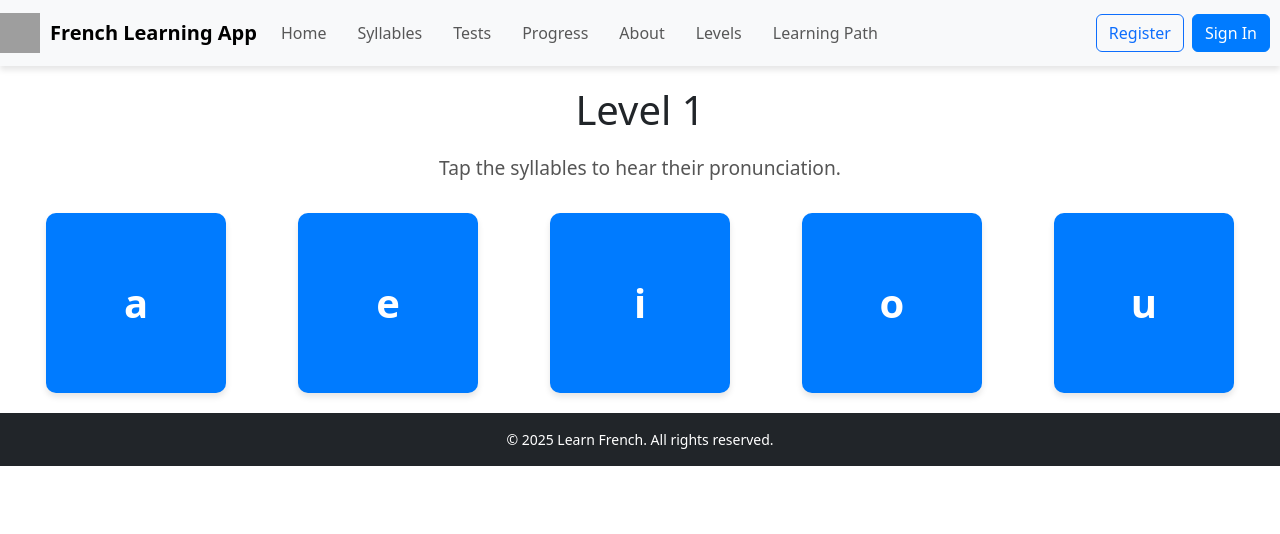
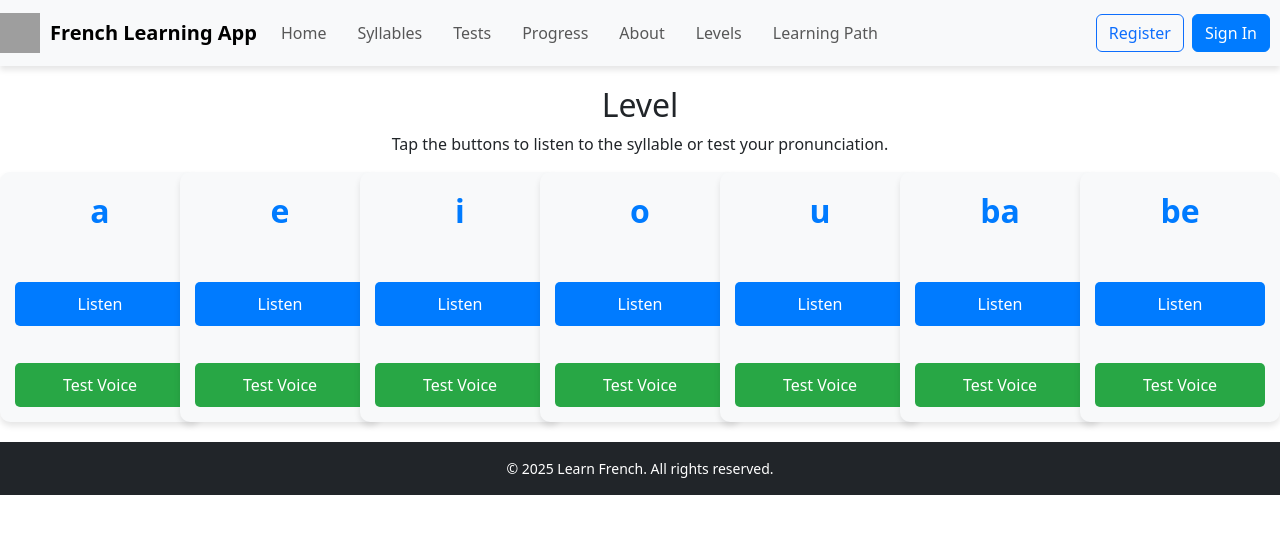
Before and after one commit to benlaguroun/french-learning-app, a React (Create React App) app: page /level/1 in a window 1280 px wide. Shown: the top 534 px of the page. Built offline with nearby package versions, Linux system fonts and the light colour scheme; grey boxes are pictures that could not be loaded.

Commit message:
add puse button

```diff
--- a/src/pages/LevelPage.css
+++ b/src/pages/LevelPage.css
@@ -3,68 +3,78 @@
   text-align: center;
 }
 
-.level-page h2 {
-  font-size: 2.5rem;
-  margin-bottom: 20px;
-}
-
-.level-page p {
-  font-size: 1.2rem;
-  margin-bottom: 30px;
-  color: #555;
-}
-
 .syllables-grid {
   display: grid;
-  grid-template-columns: repeat(auto-fit, minmax(120px, 1fr));
+  grid-template-columns: repeat(auto-fit, minmax(150px, 1fr));
   gap: 20px;
   justify-items: center;
 }
 
 .syllable-card {
   display: flex;
+  flex-direction: column;
   align-items: center;
-  justify-content: center;
-  width: 100%;
-  max-width: 150px;
-  aspect-ratio: 1 / 1;
+  justify-content: space-between;
+  width: 200px;
+  height: 250px;
+  background-color: #f8f9fa;
+  border-radius: 10px;
+  padding: 15px;
+  box-shadow: 0 4px 6px rgba(0, 0, 0, 0.1);
+  text-align: center;
+}
+
+.syllable-title {
   font-size: 2rem;
   font-weight: bold;
+  color: #007bff;
+  margin-bottom: 10px;
+}
+
+.listen-button,
+.test-button {
+  padding: 10px 15px;
+  border: none;
+  border-radius: 5px;
+  cursor: pointer;
+  font-size: 1rem;
+  width: 100%;
+  margin-top: 10px;
+}
+
+.listen-button {
   background-color: #007bff;
   color: white;
-  text-align: center;
-  border-radius: 10px;
-  cursor: pointer;
-  box-shadow: 0px 4px 6px rgba(0, 0, 0, 0.1);
-  transition: transform 0.3s, background-color 0.3s;
 }
 
-.syllable-card:hover {
+.listen-button:hover {
   background-color: #0056b3;
-  transform: scale(1.1);
 }
 
-/* Large screens (laptop and up) */
-@media (min-width: 768px) {
-  .syllables-grid {
-    grid-template-columns: repeat(auto-fit, minmax(150px, 1fr));
-  }
-
-  .syllable-card {
-    font-size: 2.5rem;
-    max-width: 180px;
-  }
+.test-button {
+  background-color: #28a745;
+  color: white;
 }
 
-/* Extra small screens (mobile) */
-@media (max-width: 480px) {
-  .syllables-grid {
-    grid-template-columns: repeat(2, 1fr);
-    gap: 15px;
-  }
+.test-button:hover {
+  background-color: #1e7e34;
+}
 
-  .syllable-card {
-    font-size: 1.8rem;
-    max-width: 120px;
-  }
+.test-button:disabled {
+  background-color: #6c757d;
+  cursor: not-allowed;
 }
+
+.feedback {
+  margin-top: 20px;
+  font-size: 1.2rem;
+  font-weight: bold;
+}
+
+.feedback.success {
+  color: green;
+}
+
+.feedback.error {
+  color: red;
+}
--- a/src/pages/LevelPage.jsx
+++ b/src/pages/LevelPage.jsx
@@ -1,43 +1,93 @@
-import React from "react";
-import { useParams } from "react-router-dom";
+import React, { useState } from "react";
 import "./LevelPage.css";
 
-const syllables = {
-  1: ["a", "e", "i", "o", "u"],
-  2: ["ba", "be", "bi", "bo", "bu"],
-  3: ["cha", "che", "chi", "cho", "chu"],
-  4: ["ma", "me", "mi", "mo", "mu"],
-  5: ["pa", "pe", "pi", "po", "pu"],
-};
+const LevelPage = ({ levelId }) => {
+  const syllablesForLevel = ["a", "e", "i", "o", "u", "ba", "be"]; // Example syllables
+  const [feedback, setFeedback] = useState(null);
+  const [testing, setTesting] = useState(false);
+  const [activeAudio, setActiveAudio] = useState(null);
 
-const LevelPage = () => {
-  const { levelId } = useParams();
-  const syllablesForLevel = syllables[levelId];
+  const playPauseAudio = (syllable) => {
+    if (activeAudio?.syllable === syllable && !activeAudio.paused) {
+      activeAudio.audio.pause();
+      setActiveAudio({ ...activeAudio, paused: true });
+    } else {
+      const audio = new Audio(`/audio/${syllable}.mp3`);
+      audio.play();
+      setActiveAudio({ syllable, audio, paused: false });
 
-  if (!syllablesForLevel) {
-    return <p>Level not found or no syllables available.</p>;
-  }
+      audio.onended = () => {
+        setActiveAudio(null);
+      };
+    }
+  };
 
-  const playAudio = (syllable) => {
-    const audio = new Audio(`/audio/${syllable}.mp3`);
-    audio.play();
+  const testVoice = (syllable) => {
+    if (!window.SpeechRecognition && !window.webkitSpeechRecognition) {
+      alert("Speech recognition is not supported in this browser.");
+      return;
+    }
+
+    const SpeechRecognition =
+      window.SpeechRecognition || window.webkitSpeechRecognition;
+    const recognition = new SpeechRecognition();
+
+    recognition.lang = "fr-FR"; // Set to French
+    recognition.start();
+    setTesting(syllable);
+
+    recognition.onresult = (event) => {
+      const spokenText = event.results[0][0].transcript.toLowerCase();
+      setTesting(false);
+      if (spokenText === syllable.toLowerCase()) {
+        setFeedback({ syllable, success: true });
+      } else {
+        setFeedback({ syllable, success: false });
+      }
+    };
+
+    recognition.onerror = () => {
+      setTesting(false);
+      setFeedback(null);
+      alert("Error occurred during speech recognition. Please try again.");
+    };
   };
 
   return (
     <div className="level-page">
       <h2>Level {levelId}</h2>
-      <p>Tap the syllables to hear their pronunciation.</p>
+      <p>
+        Tap the buttons to listen to the syllable or test your pronunciation.
+      </p>
       <div className="syllables-grid">
         {syllablesForLevel.map((syllable) => (
-          <div
-            key={syllable}
-            className="syllable-card"
-            onClick={() => playAudio(syllable)}
-          >
-            {syllable}
+          <div key={syllable} className="syllable-card">
+            <div className="syllable-title">{syllable}</div>
+            <button
+              className="listen-button"
+              onClick={() => playPauseAudio(syllable)}
+            >
+              {activeAudio?.syllable === syllable && !activeAudio.paused
+                ? "Pause"
+                : "Listen"}
+            </button>
+            <button
+              className="test-button"
+              onClick={() => testVoice(syllable)}
+              disabled={testing === syllable}
+            >
+              {testing === syllable ? "Listening..." : "Test Voice"}
+            </button>
           </div>
         ))}
       </div>
+      {feedback && (
+        <div className={`feedback ${feedback.success ? "success" : "error"}`}>
+          {feedback.success
+            ? `Correct! You pronounced "${feedback.syllable}" correctly.`
+            : `Try again! Your pronunciation of "${feedback.syllable}" was incorrect.`}
+        </div>
+      )}
     </div>
   );
 };
```
